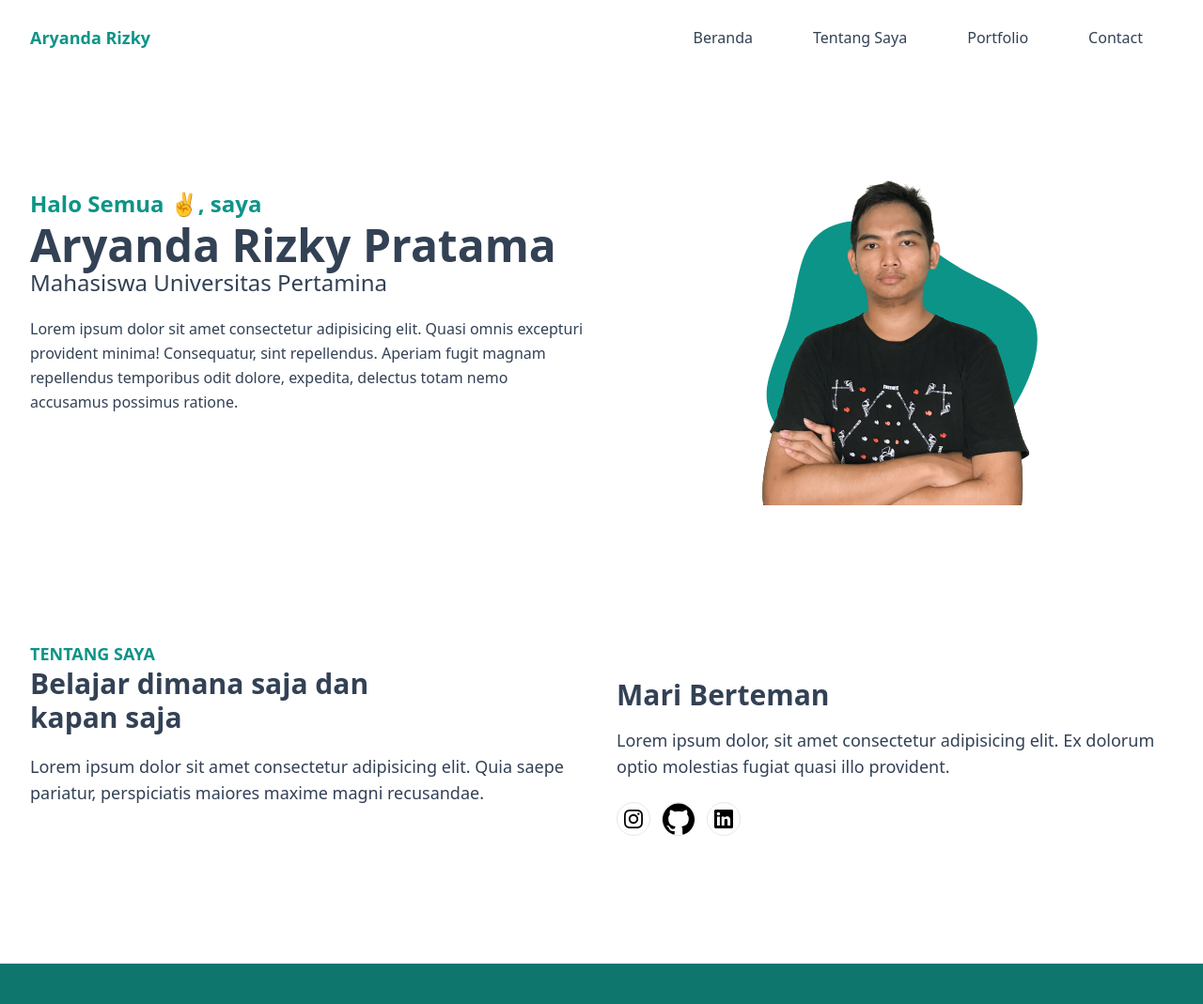
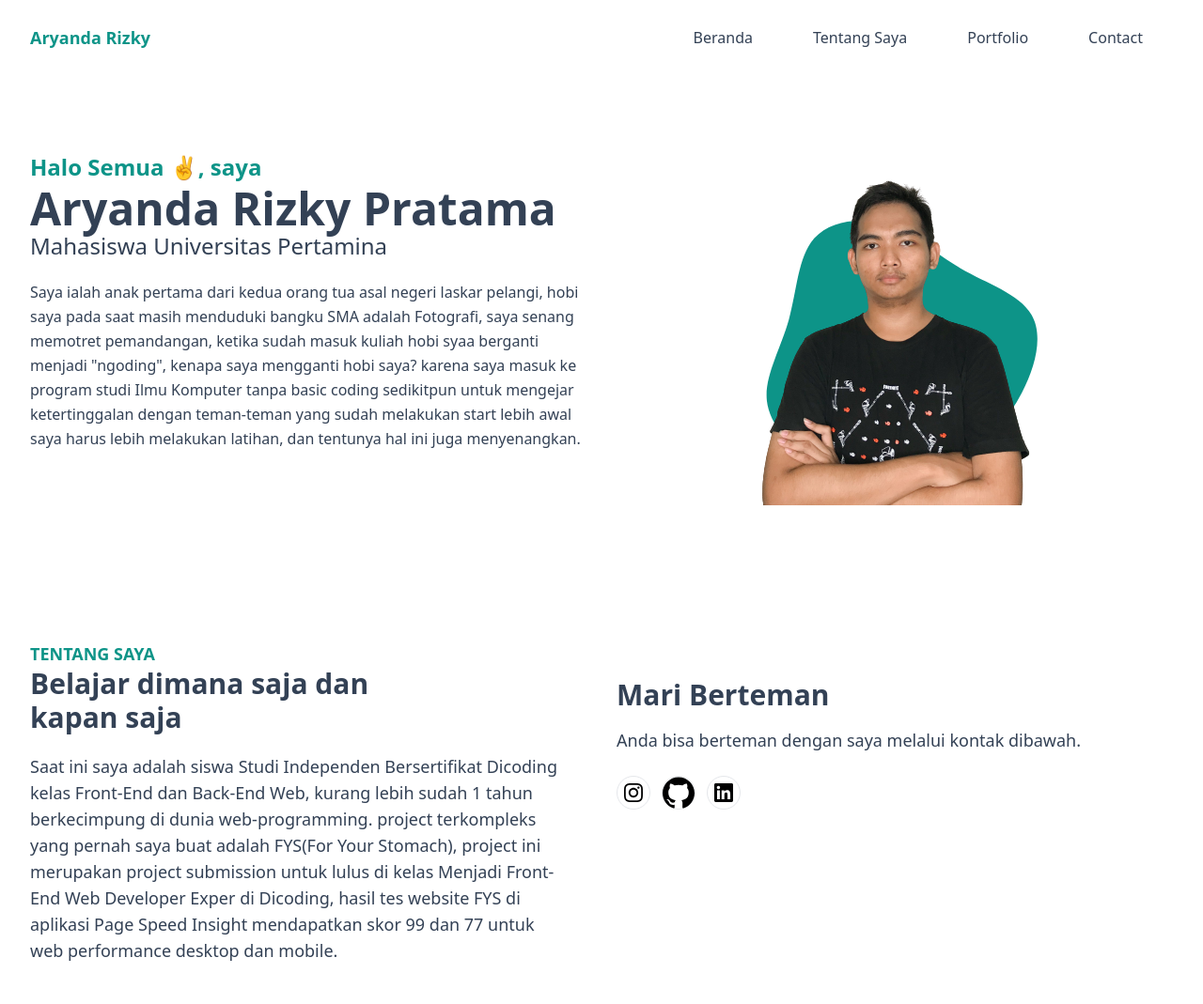
Before and after one commit to Aryanda04/portfolio, a website: page index.html in a window 1280 px wide. Shown: the top 1069 px of the page at 94% size. Drawn offline with Linux system fonts and the light colour scheme.

Commit message:
add about and hero section text

```diff
--- a/index.html
+++ b/index.html
@@ -109,10 +109,14 @@
               Mahasiswa Universitas Pertamina
             </h2>
             <p class="font-medium text-dark mb-10 leading-relaxed">
-              Lorem ipsum dolor sit amet consectetur adipisicing elit. Quasi
-              omnis excepturi provident minima! Consequatur, sint repellendus.
-              Aperiam fugit magnam repellendus temporibus odit dolore, expedita,
-              delectus totam nemo accusamus possimus ratione.
+              Saya ialah anak pertama dari kedua orang tua asal negeri laskar
+              pelangi, hobi saya pada saat masih menduduki bangku SMA adalah
+              Fotografi, saya senang memotret pemandangan, ketika sudah masuk
+              kuliah hobi syaa berganti menjadi "ngoding", kenapa saya mengganti
+              hobi saya? karena saya masuk ke program studi Ilmu Komputer tanpa
+              basic coding sedikitpun untuk mengejar ketertinggalan dengan
+              teman-teman yang sudah melakukan start lebih awal saya harus lebih
+              melakukan latihan, dan tentunya hal ini juga menyenangkan.
             </p>
             <!-- <a
               href="#"
@@ -160,8 +164,14 @@
               Belajar dimana saja dan kapan saja
             </h2>
             <p class="font-medium text0base text-dark max-w-xl lg:text-lg">
-              Lorem ipsum dolor sit amet consectetur adipisicing elit. Quia
-              saepe pariatur, perspiciatis maiores maxime magni recusandae.
+              Saat ini saya adalah siswa Studi Independen Bersertifikat Dicoding
+              kelas Front-End dan Back-End Web, kurang lebih sudah 1 tahun
+              berkecimpung di dunia web-programming. project terkompleks yang
+              pernah saya buat adalah FYS(For Your Stomach), project ini
+              merupakan project submission untuk lulus di kelas Menjadi
+              Front-End Web Developer Exper di Dicoding, hasil tes website FYS
+              di aplikasi Page Speed Insight mendapatkan skor 99 dan 77 untuk
+              web performance desktop dan mobile.
             </p>
           </div>
           <div class="w-full px-4 lg:w-1/2">
@@ -171,8 +181,7 @@
               Mari Berteman
             </h3>
             <p class="font-medium text-base text-dark mb-6 lg:text-lg">
-              Lorem ipsum dolor, sit amet consectetur adipisicing elit. Ex
-              dolorum optio molestias fugiat quasi illo provident.
+              Anda bisa berteman dengan saya melalui kontak dibawah.
             </p>
             <div class="flex items-center">
               <!-- Instagram -->
@@ -260,10 +269,10 @@
           <div class="max-w-xl mx-auto text-center mb-16">
             <h4 class="font-semibold text-4xl text-white mb-2">Portfolio</h4>
             <h2 class="font-bold text-white text-3xl mb-4">Project Terbaru</h2>
-            <p class="font-medium text-md text-white">
+            <!-- <p class="font-medium text-md text-white">
               Lorem ipsum dolor sit amet consectetur adipisicing elit. Dolorum
               ex dolore dicta nobis tenetur quasi recusandae!
-            </p>
+            </p> -->
           </div>
         </div>
         <div
```
